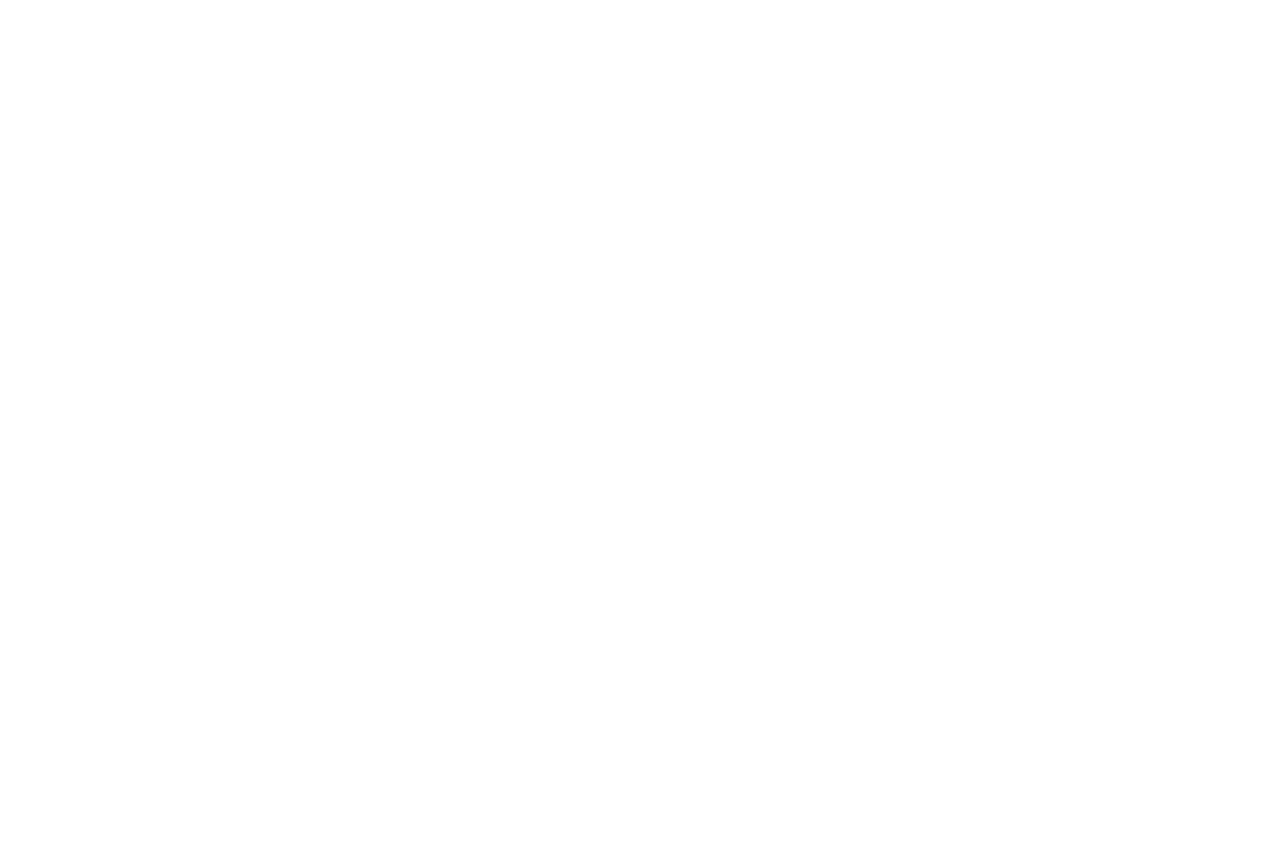
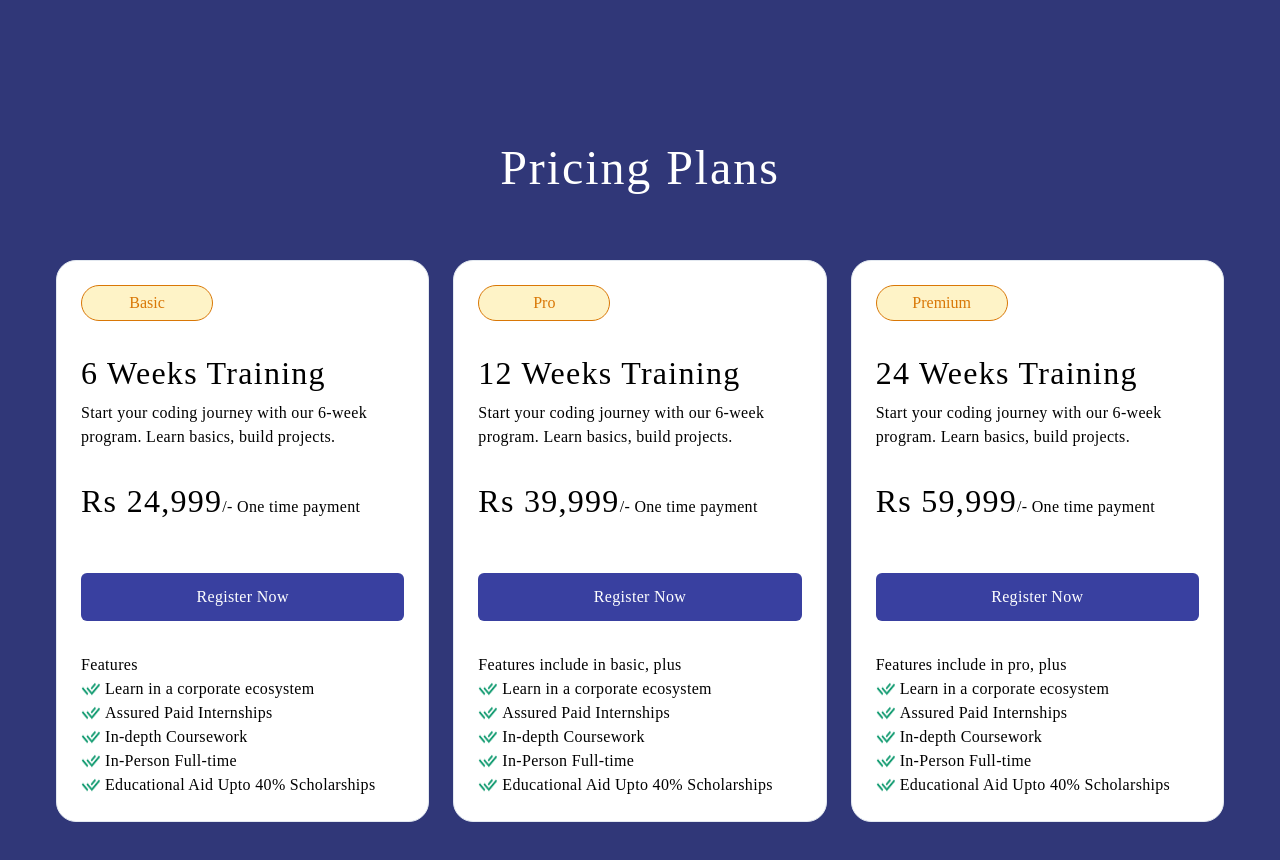
Before and after one commit to Sameer764/PpaTechProgram, a React (Vite) app in the folder ppa-tech-program/: page / in a window 1280 px wide. Shown: the part 5760-6620 px from the top of the page. Before the commit the page ends 5738 px from the top, so only its background shows below. Built offline with nearby package versions, Linux system fonts and the light colour scheme.

Commit message:
pricing Card

```diff
--- a/ppa-tech-program/src/App.css
+++ b/ppa-tech-program/src/App.css
@@ -119,3 +119,23 @@
     padding: 60px;
     text-align: center;
  }
+ .pricing-plan-section{
+    background: #303778;
+    padding: 158px 56px;
+ }
+ .pricing-plan-card-section{
+    display: flex;
+    justify-content: center;
+    margin-top: 60px;
+    gap: 24px;
+ }
+ .pricing-plan-heading{
+    /* //styleName: Heading/H1/Bold; */
+    font-family: Gilroy-Bold;
+    font-size: 48px;
+    font-weight: 400;
+    line-height: 64px;
+    letter-spacing: 0.04em;
+    text-align: center;
+    color: #FFFFFF;
+ }
--- a/ppa-tech-program/src/App.jsx
+++ b/ppa-tech-program/src/App.jsx
@@ -10,6 +10,7 @@
 import HowItWorks from './components/HowItWorks/HowItWorks';
 import CourseCurriculum from './components/CourseCurriculum/CourseCurriculum';
 import ProjectsCards from './components/ProjectsCards/ProjectsCards';
+import PricingCard from './components/PricingCard/PricingCard';
 
 function App() {
   const settings = {
@@ -19,6 +20,7 @@
     slidesToShow: 4,
     slidesToScroll: 1
   };
+
   const FeatureCards=[
     {
       "id":1,
@@ -109,6 +111,31 @@
       "tags":["Web Devlopment","Cloud Computing","Microservice Architecture"]
     }
   ];
+
+  const PricingPlans=[
+    {
+      "id":1,
+      "plantag":"Basic",
+      "trainingduration":"6 Weeks Training",
+      "trainingprice":"Rs 24,999",
+      "features":"Features"
+    },
+    {
+      "id":2,
+      "plantag":"Pro",
+      "trainingduration":"12 Weeks Training",
+      "trainingprice":"Rs 39,999",
+      "features":"Features include in basic, plus"
+    },
+    {
+      "id":3,
+      "plantag":"Premium",
+      "trainingduration":"24 Weeks Training",
+      "trainingprice":"Rs 59,999",
+      "features":"Features include in pro, plus"
+    }
+  ];
+
   return (
     <div className="App">
       <div className="tech-fellowship-banner-container">
@@ -174,6 +201,22 @@
         </div>
         <button className="apply-now-btn">Apply Now</button>
       </div>
+      <div className="pricing-plan-section">
+        <h2 className="pricing-plan-heading">Pricing Plans</h2>
+        <div className="pricing-plan-card-section">
+          {
+            PricingPlans.map((pricingplan)=>(
+              <PricingCard
+              key={pricingplan.id}
+              plantag={pricingplan.plantag}
+              trainingduration={pricingplan.trainingduration}
+              trainingprice={pricingplan.trainingprice}
+              features={pricingplan.features}
+              />
+            ))
+          }
+        </div>
+      </div>
     </div>
   )
 }
--- /dev/null
+++ b/ppa-tech-program/src/components/PricingCard/PricingCard.css
@@ -0,0 +1,81 @@
+.pricing-plan-card{
+    width: 421px;
+    padding: 24px;
+    border-radius: 20px;
+    border: 1px solid #E2E8F0;
+    background: #FFFFFF;
+}
+.pricing-plan-tag{
+    display: inline-block;
+    width: 132px;
+    padding: 8px 32px 8px 32px;
+    border-radius: 30px;
+    border: 1px solid #D97706;
+    color: #D97706;
+    background: #FEF3C7;
+    text-align: center;
+}
+.training-duration{
+    /* //styleName: Heading/H3/Bold; */
+    font-family: Gilroy-Bold;
+    margin-top: 32px;
+    font-size: 32px;
+    font-weight: 400;
+    line-height: 40px;
+    letter-spacing: 0.04em;
+    text-align: left;
+}
+.training-desc{
+    /* //styleName: Paragraph/P2/Regular; */
+    margin-top: 8px;
+    font-family: Gilroy-Regular;
+    font-size: 16px;
+    font-weight: 400;
+    line-height: 24px;
+    letter-spacing: 0.02em;
+    text-align: left;
+}
+.training-price{
+    margin-top: 32px;
+    margin-bottom: 32px;
+    /* //styleName: Heading/H3/Bold; */
+    font-family: Gilroy-Bold;
+    font-size: 32px;
+    font-weight: 400;
+    line-height: 40px;
+    letter-spacing: 0.04em;
+    text-align: left;
+}
+.training-price-para{
+    /* //styleName: Paragraph/P2/Regular; */
+    font-family: Gilroy-Regular;
+    font-size: 16px;
+    font-weight: 400;
+    line-height: 24px;
+    letter-spacing: 0.02em;
+    text-align: left;
+}
+.training-feature-heading{
+    margin-top: 32px;
+}
+.training-feature-heading,.training-features{
+    /* //styleName: Paragraph/P2/Regular; */
+    font-family: Gilroy-Regular;
+    font-size: 16px;
+    font-weight: 400;
+    line-height: 24px;
+    letter-spacing: 0.02em;
+    text-align: left;
+}
+.training-features{
+    list-style: none;
+}
+.training-feature{
+    display: flex;
+}
+.register-now-btn{
+    width: 100%;
+}
+.training-feature p{
+    margin-left: 4px;
+}
--- /dev/null
+++ b/ppa-tech-program/src/components/PricingCard/PricingCard.jsx
@@ -0,0 +1,44 @@
+import React from 'react'
+import "./PricingCard.css"
+
+function PricingCard({plantag,trainingduration,trainingprice,features}) {
+  return (
+    <div className='pricing-plan-card'>
+        <span className='pricing-plan-tag'>{plantag}</span>
+        <h3 className='training-duration'>{trainingduration}</h3>
+        <p className='training-desc'>
+            Start your coding journey with our 6-week program. Learn basics, build projects.
+        </p>
+        <div className="training-price">
+            <span>{trainingprice}</span>
+            <span className='training-price-para'>/- One time payment</span>
+        </div>
+        <button className="apply-now-btn register-now-btn">Register Now</button>
+        <h3 className='training-feature-heading'>{features}</h3>
+        <ul className='training-features'>
+            <li className='training-feature'>
+                <img src="./src/assets/img/pricing-plan-icon/pricing-card-tick.png" alt="pricing-card-tick" />
+                <p>Learn in a corporate ecosystem</p>
+            </li>
+            <li className='training-feature'>
+                <img src="./src/assets/img/pricing-plan-icon/pricing-card-tick.png" alt="pricing-card-tick" />
+                <p>Assured Paid Internships</p>
+            </li>
+            <li className='training-feature'>
+                <img src="./src/assets/img/pricing-plan-icon/pricing-card-tick.png" alt="pricing-card-tick" />
+                <p>In-depth Coursework</p>
+            </li>
+            <li className='training-feature'>
+                <img src="./src/assets/img/pricing-plan-icon/pricing-card-tick.png" alt="pricing-card-tick" />
+                <p>In-Person Full-time</p>
+            </li>
+            <li className='training-feature'>
+                <img src="./src/assets/img/pricing-plan-icon/pricing-card-tick.png" alt="pricing-card-tick" />
+                <p>Educational Aid Upto 40% Scholarships</p>
+            </li>
+        </ul>
+    </div>
+  )
+}
+
+export default PricingCard
```
Also changed, not shown: ppa-tech-program/src/assets/img/pricing-plan-icon/pricing-card-tick.png (added).
